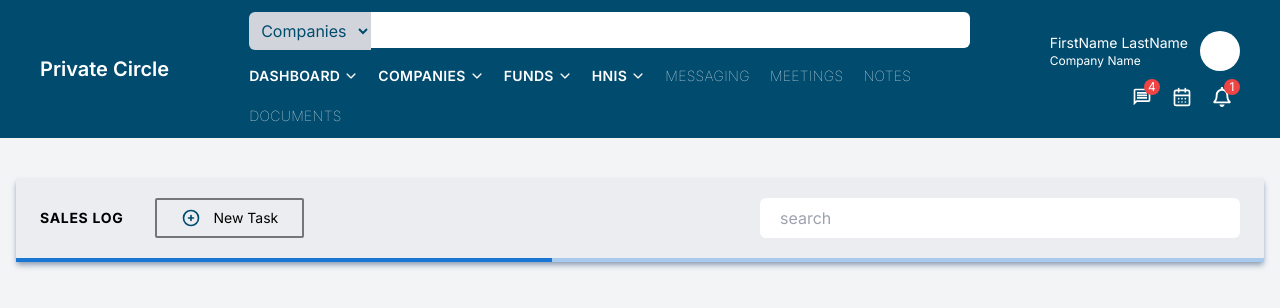
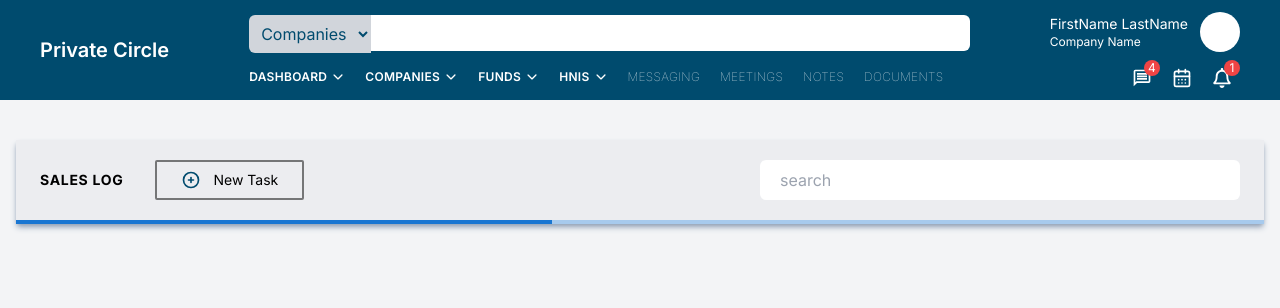
Before and after one commit to suhasledange/tasklist, a Next.js app: page / in a window 1280 px wide. Shown: the top 308 px of the page. Built offline with nearby package versions, Linux system fonts and the light colour scheme; no server answers; the database is empty.

Commit message:
update ui

```diff
--- a/components/Filters.jsx
+++ b/components/Filters.jsx
@@ -173,7 +173,7 @@ export const StatusRow = ({row,selectedRow,handleSelectedRow,handleStatusOption}
             onMouseEnter={()=>setHovered(true)}
             onMouseLeave={()=>setHovered(false)}
         >
-          <span className={` decoration-dotted underline underline-offset-[6px] cursor-context-menu font-semibold ${row.values.status === 'Open' ? 'text-red-500' : 'text-blue-500'}`}>{row.values.status}</span>
+          <span className={` decoration-dotted underline underline-offset-[4px] cursor-context-menu font-semibold ${row.values.status === 'Open' ? 'text-red-500' : 'text-blue-500'}`}>{row.values.status}</span>
           <StatusBox currentStatus={row.values.status} hovered={hovered}  onChangeStatus={(newStatus) => onChangeStatus(row, newStatus)}/>
         </span>
         <button
--- a/components/Header.jsx
+++ b/components/Header.jsx
@@ -38,7 +38,7 @@ const Header = () => {
       <div className="flex gap-7 md:gap-5 uppercase flex-wrap">
             {
                 links.map(item =>(
-                    <a className={`${item.submenu ? " font-semibold":" font-thin"} tracking-wide text-sm flex items-center justify-center gap-1`} key={item.id} href="#">{item.title} {item.submenu ?  <IoIosArrowDown className='text-sm'/> : ""} </a>
+                    <a className={`${item.submenu ? " font-semibold":" font-thin"} tracking-wide text-xs flex items-center justify-center gap-1`} key={item.id} href="#">{item.title} {item.submenu ?  <IoIosArrowDown className='text-sm'/> : ""} </a>
                 ))
             }
       </div>
```
